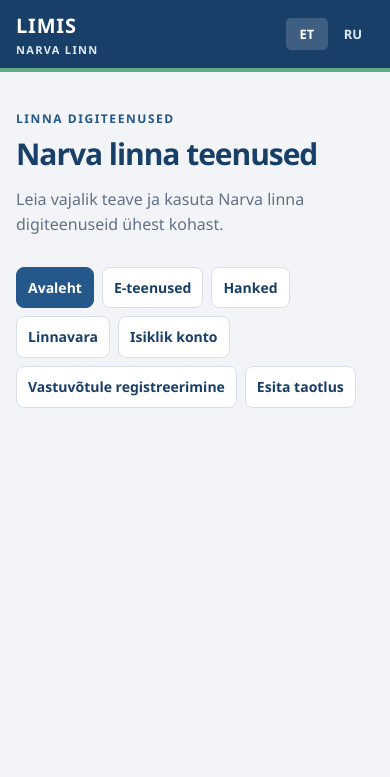
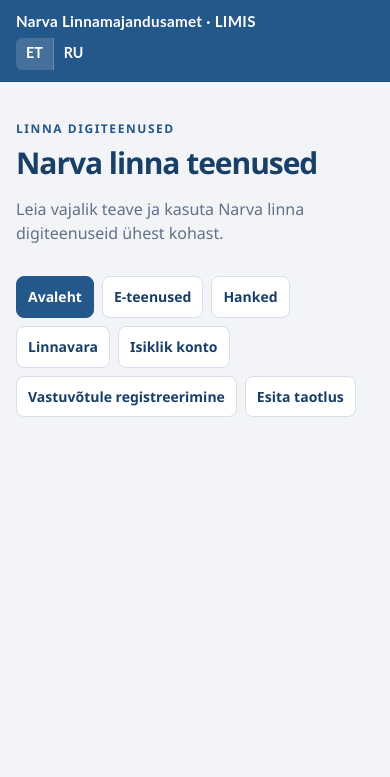
Before and after one commit to KRAKENN8/feedback_module, a PHP site: page /index.php?p=site in a window 390 px wide. Shown: the top 777 px of the page. Run offline with PHP 8.4, Linux system fonts and the light colour scheme.

Commit message:
Harmonize admin and test site header with official LIMIS portal

```diff
--- a/public/admin/tagasiside-forbidden.view.php
+++ b/public/admin/tagasiside-forbidden.view.php
@@ -16,6 +16,7 @@
     <meta name="viewport" content="width=device-width,initial-scale=1">
     <meta name="theme-color" content="#183F68">
     <title><?= $h($T['forbidden_title']) ?></title>
+    <link rel="icon" type="image/x-icon" href="https://limis.narva.ee/failid/png/Vapp_0_2.ico">
     <link rel="stylesheet" href="/admin/tagasiside.css">
 </head>
 <body class="login-page">
--- a/public/admin/tagasiside-login.view.php
+++ b/public/admin/tagasiside-login.view.php
@@ -16,6 +16,7 @@
     <meta name="viewport" content="width=device-width,initial-scale=1">
     <meta name="theme-color" content="#183F68">
     <title><?= $h($T['login_title']) ?></title>
+    <link rel="icon" type="image/x-icon" href="https://limis.narva.ee/failid/png/Vapp_0_2.ico">
     <link rel="stylesheet" href="/admin/tagasiside.css">
     <script src="/admin/tagasiside.js" defer></script>
 </head>
--- a/public/index.php
+++ b/public/index.php
@@ -109,6 +109,7 @@ $h = fn(string $value): string => htmlspecialchars($value, ENT_QUOTES | ENT_SUBS
     <meta name="viewport" content="width=device-width, initial-scale=1">
     <meta name="theme-color" content="#183F68">
     <meta name="description" content="<?= $h($page === 'home' ? $text['description'] : $text['content']) ?>">
+    <link rel="icon" type="image/x-icon" href="https://limis.narva.ee/failid/png/Vapp_0_2.ico">
     <title><?= $h($text['headings'][$page]) ?> · LIMIS</title>
     <link rel="stylesheet" href="/site.css">
     <link rel="stylesheet" href="/tagasiside/widget.css">
@@ -133,15 +134,14 @@ $h = fn(string $value): string => htmlspecialchars($value, ENT_QUOTES | ENT_SUBS
     </script>
 </head>
 <body class="service-site">
-    <header class="site-header">
-        <div class="site-header-inner">
-            <a class="site-brand" href="?p=home&amp;lang=<?= $h($lang) ?>">
-                <span class="site-brand-name">LIMIS</span>
-                <span class="site-brand-location"><?= $h($text['brand']) ?></span>
-            </a>
-            <nav class="site-language" aria-label="<?= $h($text['language']) ?>">
-                <a href="?p=<?= $h($page) ?>&amp;lang=et" lang="et" <?= $lang === 'et' ? 'aria-current="page"' : '' ?> onclick="try{localStorage.setItem('language','et');}catch(e){}">ET</a>
-                <a href="?p=<?= $h($page) ?>&amp;lang=ru" lang="ru" <?= $lang === 'ru' ? 'aria-current="page"' : '' ?> onclick="try{localStorage.setItem('language','ru');}catch(e){}">RU</a>
+    <header class="limis-header site-header">
+        <div class="limis-header__inner header-inner site-header-inner">
+            <a class="limis-header__brand navbar-brand site-brand" href="?p=home&amp;lang=<?= $h($lang) ?>" title="Narva Linnavalitsuse Linnamajandusameti Infosüsteem (LIMIS)" aria-label="Narva Linnavalitsuse Linnamajandusameti Infosüsteem (LIMIS)">Narva Linnamajandusamet · LIMIS</a>
+            <nav class="limis-header__nav" aria-label="<?= $h($text['language']) ?>">
+                <div class="limis-header__langs language-switcher site-language" aria-label="<?= $h($text['language']) ?>">
+                    <a href="?p=<?= $h($page) ?>&amp;lang=et" id="et" lang="et" class="<?= $lang === 'et' ? 'is-active' : '' ?>" <?= $lang === 'et' ? 'aria-current="page"' : '' ?> onclick="try{localStorage.setItem('language','et');}catch(e){}">ET</a>
+                    <a href="?p=<?= $h($page) ?>&amp;lang=ru" id="ru" lang="ru" class="<?= $lang === 'ru' ? 'is-active' : '' ?>" <?= $lang === 'ru' ? 'aria-current="page"' : '' ?> onclick="try{localStorage.setItem('language','ru');}catch(e){}">RU</a>
+                </div>
             </nav>
         </div>
     </header>
--- a/public/site.css
+++ b/public/site.css
@@ -19,69 +19,166 @@ body {
     font: 16px/1.55 'Montserrat', 'Segoe UI', Arial, sans-serif;
 }
 
-.site-header {
+.site-header,
+.limis-header {
+    background: #24578A;
+    border-bottom: 1px solid #1d4b77;
     color: #fff;
-    background: var(--navy);
-    border-bottom: 4px solid #64a887;
 }
 
 .site-header-inner,
+.limis-header__inner,
+.header-inner {
+    width: min(1320px, calc(100% - 48px));
+    margin: 0 auto;
+    min-height: 76px;
+    padding: 12px 4px;
+    display: flex;
+    align-items: center;
+    justify-content: space-between;
+    gap: 18px;
+}
+
+.site-header .brand-mark,
+.limis-header .brand-mark {
+    display: none;
+}
+
+.site-header #header-title,
+.limis-header__brand,
+.site-brand,
+.site-brand-name {
+    color: #fff;
+    font-family: 'Montserrat', 'Lato', Arial, sans-serif;
+    font-size: 1.12rem;
+    line-height: 1.35;
+    font-weight: 700;
+    text-decoration: none;
+    letter-spacing: .02em;
+    display: inline-flex;
+    align-items: center;
+}
+
+.site-brand:hover,
+.limis-header__brand:hover {
+    color: #fff;
+    text-decoration: none;
+}
+
+.limis-header__nav {
+    display: flex;
+    align-items: center;
+    gap: 16px;
+}
+
+.site-header .language-switcher,
+.limis-header__langs,
+.site-language {
+    display: inline-flex;
+    align-items: center;
+    background: transparent;
+    border: 0;
+    border-radius: 0;
+    overflow: visible;
+}
+
+.site-header .language-switcher a,
+.site-header .language-switcher button,
+.limis-header__langs a,
+.limis-header__langs button,
+.site-language a {
+    background: transparent;
+    color: #fff;
+    width: auto;
+    min-height: 40px;
+    padding: 6px 12px;
+    border-radius: 6px;
+    font-size: 1rem;
+    font-weight: 700;
+    font-family: 'Montserrat', 'Lato', Arial, sans-serif;
+    text-decoration: none;
+    display: inline-flex;
+    align-items: center;
+    justify-content: center;
+    transition: background .15s ease;
+}
+
+.site-header .language-switcher a + a,
+.site-header .language-switcher button + button,
+.limis-header__langs a + a,
+.site-language a + a {
+    border-left: 1px solid rgba(255, 255, 255, .3);
+    border-radius: 0 6px 6px 0;
+}
+
+.site-header .language-switcher a:first-child,
+.site-header .language-switcher button:first-child,
+.limis-header__langs a:first-child,
+.site-language a:first-child {
+    border-radius: 6px 0 0 6px;
+}
+
+.site-header .language-switcher a:hover,
+.site-header .language-switcher button:hover,
+.site-header .language-switcher a:focus-visible,
+.site-header .language-switcher button:focus-visible,
+.limis-header__langs a:hover,
+.limis-header__langs a:focus-visible,
+.limis-header__langs a.is-active,
+.limis-header__langs a[aria-current="page"],
+.site-language a:hover,
+.site-language a:focus-visible,
+.site-language a.is-active,
+.site-language a[aria-current="page"] {
+    background: rgba(255, 255, 255, .15);
+    color: #fff;
+    outline-offset: 2px;
+}
+
+@media (max-width: 820px) {
+    .site-header-inner,
+    .limis-header__inner,
+    .header-inner {
+        flex-direction: row;
+        align-items: center;
+        min-height: 64px;
+    }
+}
+
+@media (max-width: 560px) {
+    .site-header-inner,
+    .limis-header__inner,
+    .header-inner {
+        width: calc(100% - 28px);
+        flex-direction: column;
+        align-items: flex-start;
+        gap: 6px;
+        padding: 11px 0;
+    }
+    .site-header #header-title,
+    .limis-header__brand,
+    .site-brand,
+    .site-brand-name {
+        font-size: .95rem;
+    }
+    .site-header .language-switcher,
+    .limis-header__langs,
+    .site-language {
+        align-self: flex-end;
+    }
+    .site-header .language-switcher a,
+    .site-header .language-switcher button,
+    .limis-header__langs a,
+    .site-language a {
+        min-height: 32px;
+        padding: 3px 10px;
+        font-size: .89rem;
+    }
+}
+
 .site-main {
     width: min(1120px, calc(100% - 40px));
     margin: 0 auto;
-}
-
-.site-header-inner {
-    min-height: 76px;
-    display: flex;
-    align-items: center;
-    justify-content: space-between;
-    gap: 20px;
-}
-
-.site-brand {
-    display: grid;
-    color: inherit;
-    text-decoration: none;
-}
-
-.site-brand-name {
-    font-size: 20px;
-    font-weight: 750;
-    letter-spacing: .04em;
-}
-
-.site-brand-location {
-    color: #E1EBF5;
-    font-size: 11px;
-    font-weight: 650;
-    letter-spacing: .12em;
-}
-
-.site-language {
-    display: flex;
-    gap: 4px;
-}
-
-.site-language a {
-    min-width: 42px;
-    padding: 6px 8px;
-    color: #DAE8F6;
-    border-radius: 5px;
-    font-size: 13px;
-    font-weight: 650;
-    text-align: center;
-    text-decoration: none;
-    transition: background-color .15s ease, color .15s ease;
-}
-
-.site-language a:hover,
-.site-language a[aria-current="page"] {
-    color: #fff;
-    background: rgba(255, 255, 255, .17);
-}
-
-.site-main {
     padding: 56px 0 96px;
 }
 
```
Also changed, not shown: public/admin/tagasiside-dashboard.view.php (+10 -7 lines), public/admin/tagasiside.css (+77 -37 lines).
